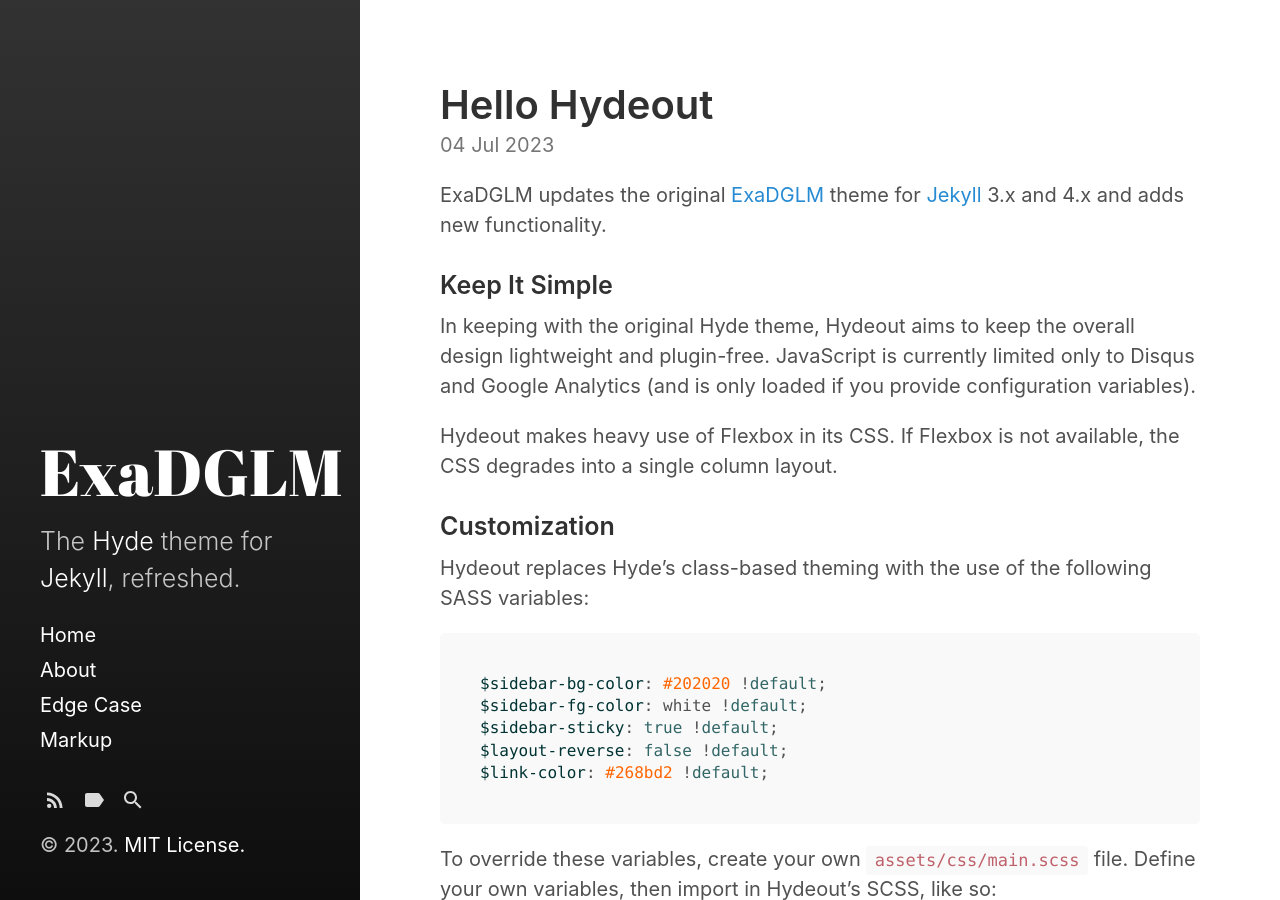
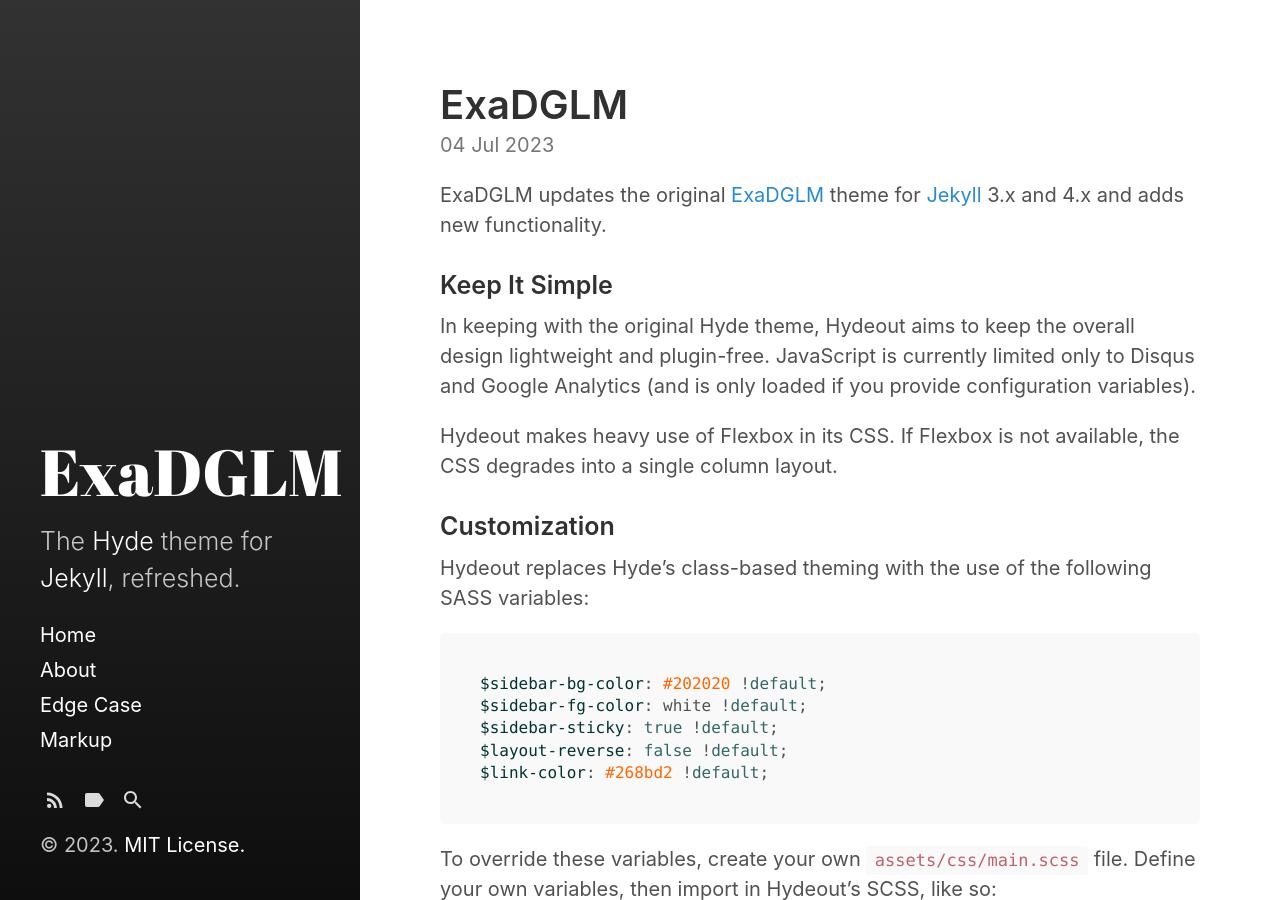
Before and after one commit to JaeminShin-cse/JaeminShin-cse.github.io, a Jekyll site: the page built from _posts/2023-07-04-ExaDGLM_Main.md, in a window 1280 px wide and 900 px high. Built offline with Jekyll 4.4.1, drawn with Linux system fonts in a browser that asks for light colours.

Commit message:
* fix: url

```diff
--- a/_posts/2023-07-04-ExaDGLM_Main.md
+++ b/_posts/2023-07-04-ExaDGLM_Main.md
@@ -1,6 +1,6 @@
 ---
 layout: post
-title: Hello Hydeout
+title: ExaDGLM
 excerpt_separator:  <!--more-->
 ---
 
```
